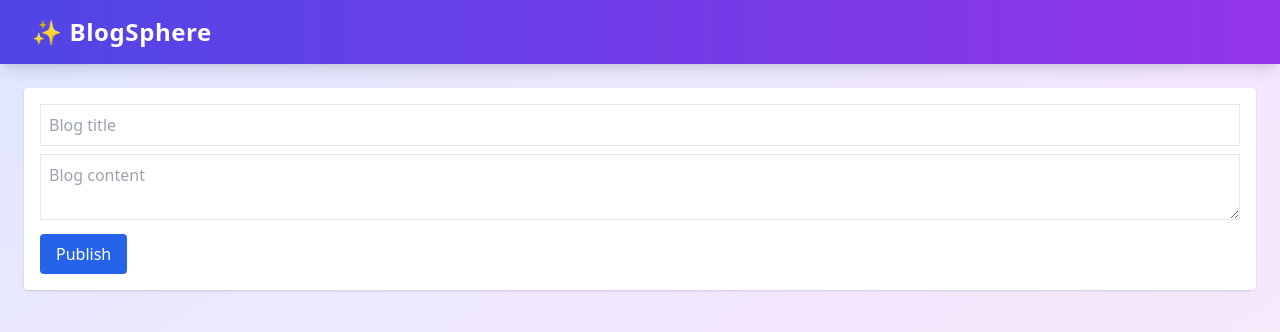
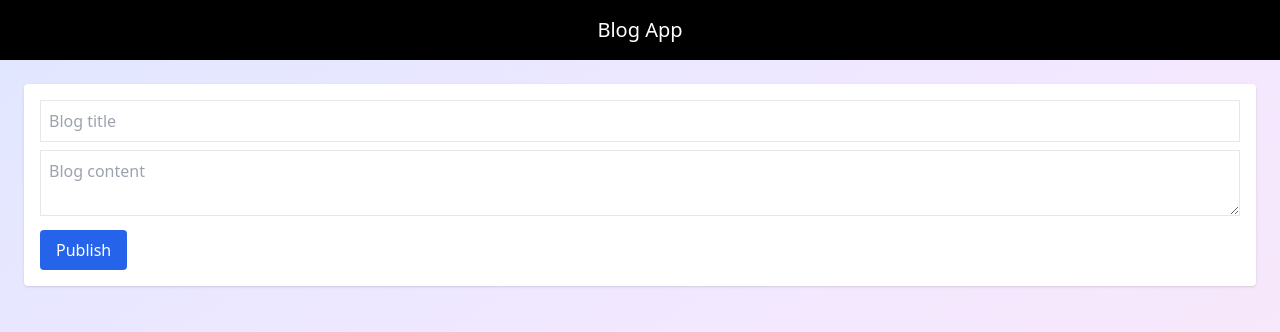
Before and after one commit to nithish334/dnyx_taskk5, a React (Create React App) app in the folder Dynx-Task5-main/: page / in a window 1280 px wide. Shown: the top 332 px of the page. Built offline with nearby package versions, Linux system fonts and the light colour scheme.

Commit message:
Update Navbar.js

```diff
--- a/Dynx-Task5-main/src/components/Navbar.js
+++ b/Dynx-Task5-main/src/components/Navbar.js
@@ -1,11 +1,7 @@
-const Navbar = () => {
+export default function Navbar() {
   return (
-    <nav className="bg-gradient-to-r from-indigo-600 to-purple-600 text-white px-8 py-4 shadow-lg">
-      <h1 className="text-2xl font-bold tracking-wide">
-        ✨ BlogSphere
-      </h1>
-    </nav>
+    <div className="bg-black text-white p-4 text-center text-xl">
+      Blog App
+    </div>
   );
-};
-
-export default Navbar;
+}
```
